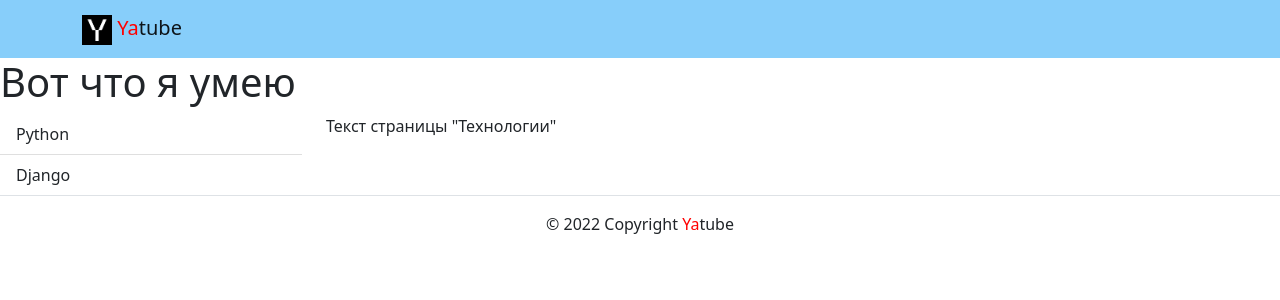
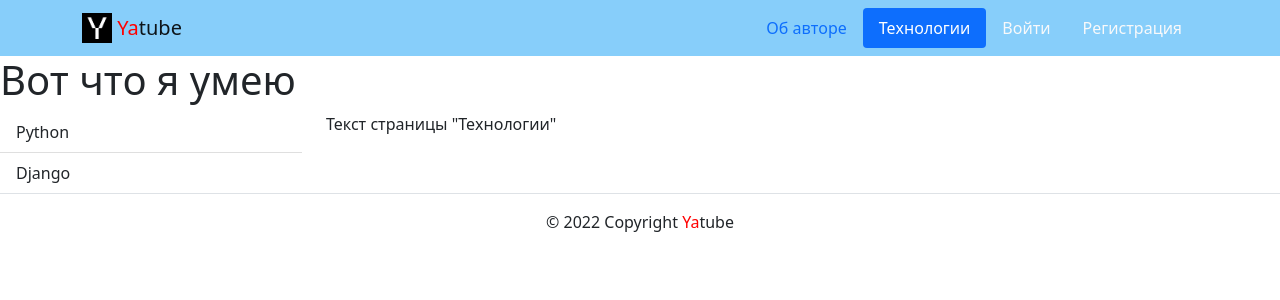
Before and after one commit to R-u-s-h/hw02_community, a Django app: page /about/tech/ in a window 1280 px wide. Shown: the top 300 px of the page. Run offline with Django 3.2, Linux system fonts and the light colour scheme; some libraries are stand-ins or nearby versions.

Commit message:
Add new pages: profile and post_detail, add header menu

```diff
--- a/yatube/templates/includes/header.html
+++ b/yatube/templates/includes/header.html
@@ -1,9 +1,59 @@
 {% load static %}
+{% with request.resolver_match.view_name as view_name %}
 <nav class="navbar navbar-light" style="background-color: lightskyblue">
   <div class="container">
-          <a class="navbar-brand" href={% url 'posts:index' %}>
-            <img src="{% static 'img/logo.png' %}" width="30" height="30"alt="">
+    <a class="navbar-brand" href="{% url 'posts:index' %}">
+      <img src="{% static 'img/logo.png' %}" width="30" height="30" class="d-inline-block align-top" alt="">
       <span style="color:red">Ya</span>tube</a>
     </a>
+    <ul class="nav nav-pills">
+      <li class="nav-item">
+        <a class="nav-link
+          {% if view_name  == 'about:author' %}
+            active
+          {% endif %}"
+        href="{% url 'about:author' %}">Об авторе</a>
+      </li>
+      <li class="nav-item">
+        <a class="nav-link
+        {% if view_name  == 'about:tech' %}
+          active
+        {% endif %}" href="{% url 'about:tech' %}">Технологии</a>
+      </li>
+      {% if user.is_authenticated %}
+      <li class="nav-item">
+        <a class="nav-link
+        {% if view_name  == 'posts:post_create' %}
+         active
+        {% endif %}" href="<!--  -->">Новая запись</a>
+      </li>
+      <li class="nav-item">
+        <a class="nav-link link-light" href="<!--  -->">Изменить пароль</a>
+      </li>
+      <li class="nav-item">
+        <a class="nav-link link-light
+        {% if view_name  == 'user:logout' %}
+          active
+        {% endif %}" href="{% url 'users:logout' %}">Выйти</a>
+      </li>
+      <li>
+        Пользователь: {{ user.username }}
+      </li>
+      {% else %}
+      <li class="nav-item">
+        <a class="nav-link link-light
+        {% if view_name  == 'users:login' %}
+            active
+        {% endif %}" href="{% url 'users:login' %}">Войти</a>
+      </li>
+      <li class="nav-item">
+        <a class="nav-link link-light
+        {% if view_name  == 'users:signup' %}
+            active
+        {% endif %}" href="{% url 'users:signup' %}">Регистрация</a>
+      </li>
+      {% endif %}
+    </ul>
   </div>
 </nav>
+{% endwith %}
```
Also changed, not shown: yatube/posts/views.py (+14 -1 lines), yatube/templates/posts/post_detail.html (added, +40 -0 lines), yatube/templates/posts/profile.html (added, +32 -0 lines). Lines whose indentation alone changed are shown as unchanged.
